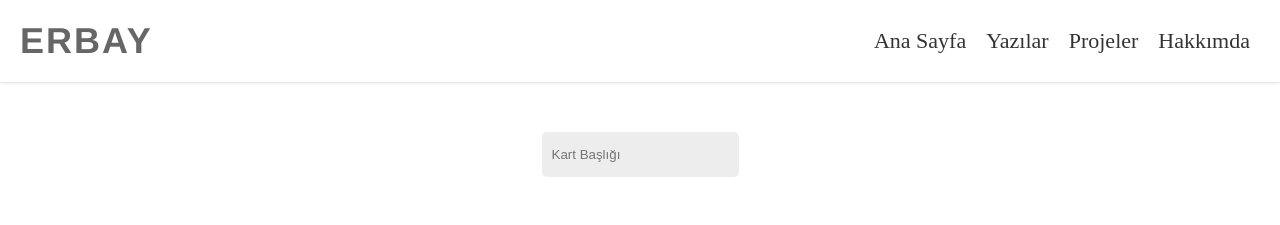
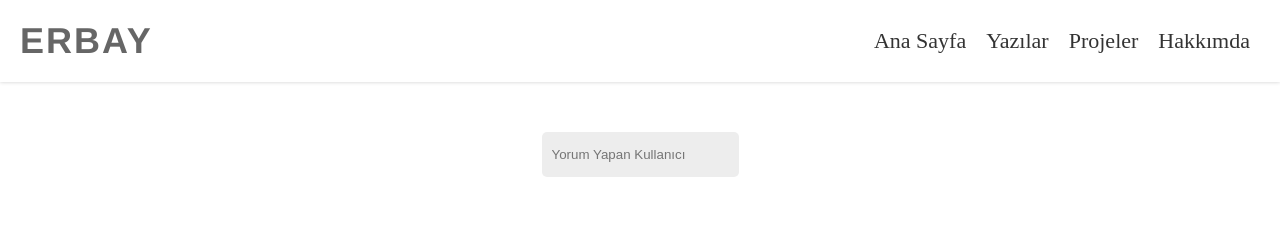
Before and after one commit to alaattinerby/Kodluyoruz-React-Headers, a React (Create React App) app: page / in a window 1280 px wide. Shown: the top 225 px of the page. Built offline with nearby package versions, Linux system fonts and the light colour scheme.

Commit message:
Update InputCard.js

```diff
--- a/src/Components/InputCard.js
+++ b/src/Components/InputCard.js
@@ -6,7 +6,7 @@ function InputCard(props) {
             <div className="inputCard">
                 <input
                     className="inputData"
-                    placeholder="Kart Başlığı"
+                    placeholder="Yorum Yapan Kullanıcı"
                     onChange={(e) => props.onChange(e.target.value)}
                 />
             </div>
```
